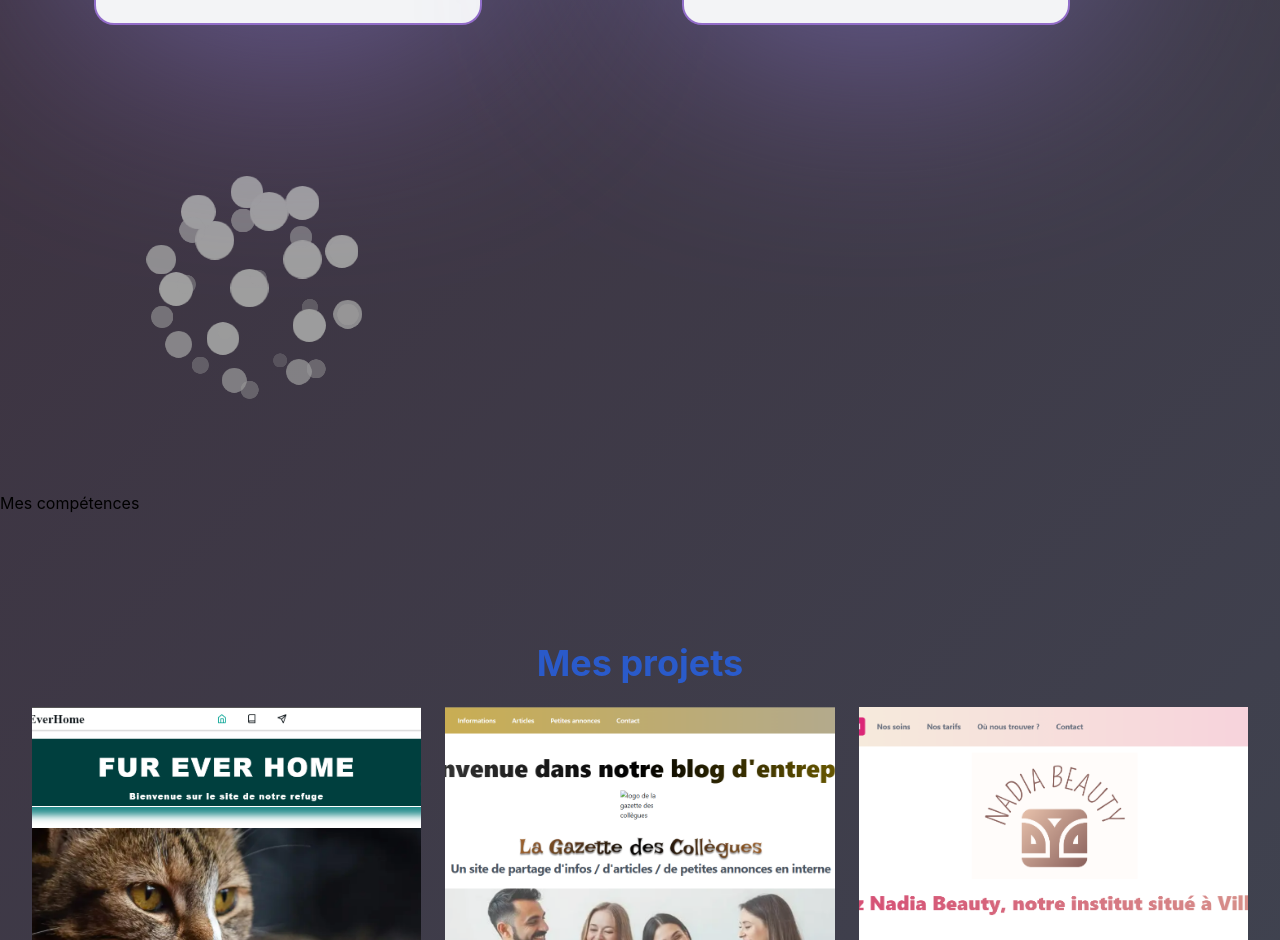
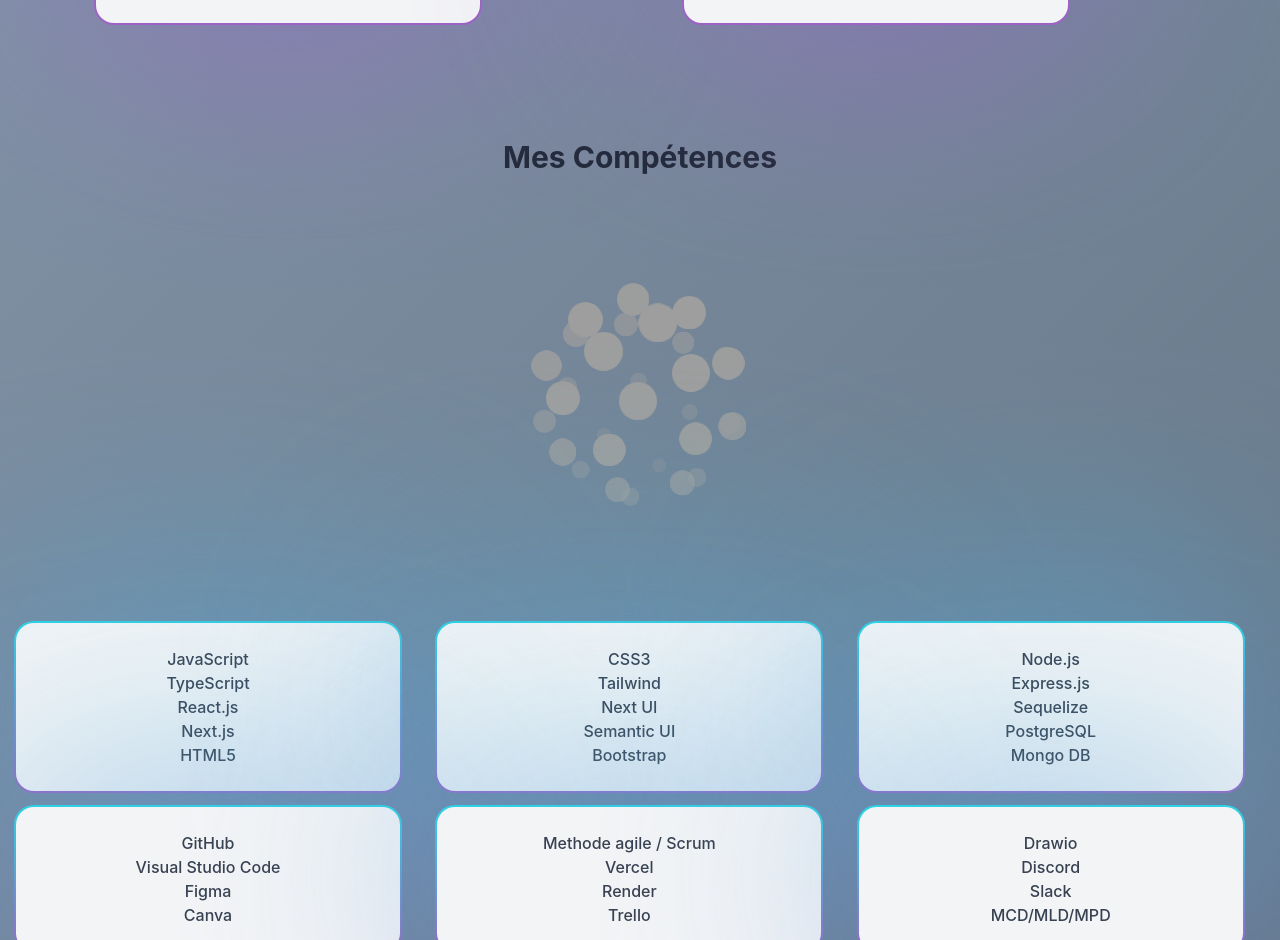
Before and after one commit to BakrimNadia/Portfolio-Nadia, a Next.js app: page / in a window 1280 px wide. Shown: the part 1860-2800 px from the top of the page. Built offline with nearby package versions, Linux system fonts and the light colour scheme.

Commit message:
add style to skill section

```diff
--- a/src/app/Components/CardNeon.tsx
+++ /dev/null
@@ -1,21 +0,0 @@
-import { NeonGradientCard } from "@/components/ui/neon-gradient-card";
-
-export function CardNeon() {
-  return (
-    <NeonGradientCard className="max-w-sm items-center justify-center text-center">
-      <span className="pointer-events-none z-10 h-full whitespace-pre-wrap bg-gradient-to-br from-[#ff2975] from-35% to-[#00FFF1] bg-clip-text text-center text-xl leading-none tracking-tighter text-transparent dark:drop-shadow-[0_5px_5px_rgba(0,0,0,0.8)]">
-      <p className="text-lg leading-relaxed text-justify">
-            Issue d’un cursus universitaire Licence en AES (Administration Économique et Sociale) spécialisée en management, j’ai commencé ma carrière professionnelle dans des secteurs aussi dynamiques que la grande distribution et le transport. Ces expériences m’ont permis de développer des compétences en gestion, en organisation, et en relation client, tout en cultivant une rigueur et une capacité d’adaptation précieuses.
-            <br />
-            <br />
-            Cependant, ma passion pour les nouvelles technologies et le développement web a toujours été un moteur dans ma vie. Curieuse et créative de nature, j’ai décidé de suivre ma vocation en me reconvertissant dans le domaine du développement web.
-            <br />
-            <br />
-            Pour concrétiser ce projet, j’ai intégré l’école O’clock où j’ai suivi une formation intensive de développeur web Full Stack JavaScript. Cette expérience immersive m’a permis d’acquérir des bases solides en programmation, de maîtriser les technologies front-end et back-end, et de mener à bien des projets concrets dans un environnement collaboratif.
-          </p>
-      </span>
-    </NeonGradientCard>
-
-
-  );
-}
--- a/src/app/Components/Contact.tsx
+++ b/src/app/Components/Contact.tsx
@@ -113,7 +113,7 @@ export default function Contact() {
         <div className="mt-10">
           <button
             type="submit"
-            className="block w-full rounded-md bg-rose-300 px-3.5 py-2.5 text-center text-sm font-semibold text-white shadow-sm hover:bg-rose-200 focus-visible:outline focus-visible:outline-2 focus-visible:outline-offset-2 focus-visible:outline-indigo-600"
+            className="block w-full rounded-md bg-gradient-to-r from-blue-400 to-rose-400 px-3.5 py-2.5 text-center text-sm font-semibold text-white shadow-sm hover:bg-rose-200 focus-visible:outline focus-visible:outline-2 focus-visible:outline-offset-2 focus-visible:outline-indigo-600"
           >
             Envoyer
           </button>
--- a/src/app/Components/Footer.tsx
+++ b/src/app/Components/Footer.tsx
@@ -8,20 +8,20 @@ const Footer = () => {
     <FooterContainer>
       <IconsContainer>
         <IconLink
-          href="https://www.linkedin.com/in/tonprofil"
+          href="https://www.linkedin.com/in/nadia-d-405849b9/"
           target="_blank"
           rel="noopener noreferrer"
         >
           <FaLinkedin size={30} />
         </IconLink>
         <IconLink
-          href="https://github.com/tonusername"
+          href="https://github.com/BakrimNadia"
           target="_blank"
           rel="noopener noreferrer"
         >
           <FaGithub size={30} />
         </IconLink>
-        <IconLink href="mailto:tonemail@example.com">
+        <IconLink href="nadiabakrim06@gmail.com">
           <FaEnvelope size={30} />
         </IconLink>
       </IconsContainer>
--- a/src/app/Components/Navbar.tsx
+++ b/src/app/Components/Navbar.tsx
@@ -1,3 +1,5 @@
+'use client';
+
 import { Disclosure, DisclosureButton, DisclosurePanel } from '@headlessui/react'
 import { Bars3Icon, XMarkIcon } from '@heroicons/react/24/outline'
 
--- a/src/app/Components/Projects.tsx
+++ b/src/app/Components/Projects.tsx
@@ -18,7 +18,7 @@ const callouts = [
     {
       name: 'Nadia beauty',
       description: 'Projet Front-end réalisé seule - technologies utilisées : React.js Next.js- Tailwind CSS - Déploiement : Vercel',
-      imageSrc: '/images/beauty.png',
+      imageSrc: '/images/beauty1.png',
       imageAlt: 'Collection of four insulated travel bottles on wooden shelf.',
       href: 'https://nadiabeauty.vercel.app/',
     },
--- a/src/app/Components/Skills.tsx
+++ b/src/app/Components/Skills.tsx
@@ -1,3 +1,4 @@
+import { NeonGradientCard } from "@/components/ui/neon-gradient-card";
 import { IconCloud } from "../../components/ui/icon-cloud";
 
 const slugs = [
@@ -39,14 +40,80 @@ export function Skills() {
   );
 
   return (
-    <div>
-    <div className="relative flex size-full max-w-lg items-center justify-center overflow-hidden rounded-lg bg-background">
+    <div className="container mx-auto px-4 py-12">
+       <h1 className="text-3xl font-bold text-gray-800 text-center">
+            Mes Compétences
+          </h1>
+    <div className="relative flex size-full max-w-lg items-center justify-center overflow-hidden rounded-lg mx-auto p-6">
       <IconCloud images={images} />
     </div>
-    <div>
-<h1>Mes compétences</h1>
-    </div>
+     {/* Section compétences */}
+     <div className="flex flex-col gap-6 text-center">
+          <div className="grid grid-cols-1 md:grid-cols-2 lg:grid-cols-3 gap-4">
 
-    </div>
+            <NeonGradientCard className="max-w-sm items-center justify-center text-center transform transition-all duration-500 hover:scale-105">
+                          <span className="pointer-events-none z-10 h-full whitespace-pre-wrap bg-gradient-to-br from-[#ff2975] from-35% to-[#00FFF1] bg-clip-text text-center text-xl leading-none tracking-tighter dark:drop-shadow-[0_5px_5px_rgba(0,0,0,0.8)]"></span>
+            <ul>
+              <li className="text-gray-700 font-medium">JavaScript</li>
+              <li className="text-gray-700 font-medium">TypeScript</li>
+              <li className="text-gray-700 font-medium">React.js</li>
+              <li className="text-gray-700 font-medium">Next.js</li>
+              <li className="text-gray-700 font-medium">HTML5</li>
+              </ul>
+              </NeonGradientCard>
+              <NeonGradientCard className="max-w-sm items-center justify-center text-center transform transition-all duration-500 hover:scale-105">
+                            <span className="pointer-events-none z-10 h-full whitespace-pre-wrap bg-gradient-to-br from-[#ff2975] from-35% to-[#00FFF1] bg-clip-text text-center text-xl leading-none tracking-tighter dark:drop-shadow-[0_5px_5px_rgba(0,0,0,0.8)]"></span>
+            <ul>
+              <li className="text-gray-700 font-medium">CSS3</li>
+              <li className="text-gray-700 font-medium">Tailwind</li>
+              <li className="text-gray-700 font-medium">Next UI</li>
+              <li className="text-gray-700 font-medium">Semantic UI</li>
+              <li className="text-gray-700 font-medium">Bootstrap</li>
+            </ul>
+            </NeonGradientCard>
+
+           <NeonGradientCard className="max-w-sm items-center justify-center text-center transform transition-all duration-500 hover:scale-105">
+                         <span className="pointer-events-none z-10 h-full whitespace-pre-wrap bg-gradient-to-br from-[#ff2975] from-35% to-[#00FFF1] bg-clip-text text-center text-xl leading-none tracking-tighter dark:drop-shadow-[0_5px_5px_rgba(0,0,0,0.8)]"></span>
+            <ul>
+              <li className="text-gray-700 font-medium">Node.js</li>
+              <li className="text-gray-700 font-medium">Express.js</li>
+              <li className="text-gray-700 font-medium">Sequelize</li>
+              <li className="text-gray-700 font-medium">PostgreSQL</li>
+              <li className="text-gray-700 font-medium">Mongo DB</li>
+              </ul>
+              </NeonGradientCard>
+
+              <NeonGradientCard className="max-w-sm items-center justify-center text-center transform transition-all duration-500 hover:scale-105">
+                            <span className="pointer-events-none z-10 h-full whitespace-pre-wrap bg-gradient-to-br from-[#ff2975] from-35% to-[#00FFF1] bg-clip-text text-center text-xl leading-none tracking-tighter dark:drop-shadow-[0_5px_5px_rgba(0,0,0,0.8)]"></span>
+            <ul>
+              <li className="text-gray-700 font-medium">GitHub</li>
+              <li className="text-gray-700 font-medium">Visual Studio Code</li>
+              <li className="text-gray-700 font-medium">Figma</li>
+              <li className="text-gray-700 font-medium">Canva</li>
+            </ul>
+            </NeonGradientCard>
+
+        <NeonGradientCard className="max-w-sm items-center justify-center text-center transform transition-all duration-500 hover:scale-105">
+                  <span className="pointer-events-none z-10 h-full whitespace-pre-wrap bg-gradient-to-br from-[#ff2975] from-35% to-[#00FFF1] bg-clip-text text-center text-xl leading-none tracking-tighter dark:drop-shadow-[0_5px_5px_rgba(0,0,0,0.8)]"></span>
+            <ul>
+              <li className="text-gray-700 font-medium">Methode agile / Scrum</li>
+              <li className="text-gray-700 font-medium">Vercel</li>
+              <li className="text-gray-700 font-medium">Render</li>
+              <li className="text-gray-700 font-medium">Trello</li>
+              </ul>
+              </NeonGradientCard>
+
+        <NeonGradientCard className="max-w-sm items-center justify-center text-center transform transition-all duration-500 hover:scale-105">
+              <span className="pointer-events-none z-10 h-full whitespace-pre-wrap bg-gradient-to-br from-[#ff2975] from-35% to-[#00FFF1] bg-clip-text text-center text-xl leading-none tracking-tighter dark:drop-shadow-[0_5px_5px_rgba(0,0,0,0.8)]"></span>
+            <ul>
+              <li className="text-gray-700 font-medium">Drawio</li>
+              <li className="text-gray-700 font-medium">Discord</li>
+              <li className="text-gray-700 font-medium">Slack</li>
+              <li className="text-gray-700 font-medium">MCD/MLD/MPD</li>
+            </ul>
+            </NeonGradientCard>
+          </div>
+        </div>
+      </div>
   );
-}
+};
--- a/src/app/globals.css
+++ b/src/app/globals.css
@@ -6,7 +6,7 @@ body {
   margin: 0;
   padding: 0;
   font-family: -apple-system, BlinkMacSystemFont, 'Segoe UI', Roboto, 'Helvetica Neue', Arial, sans-serif;
-  background: linear-gradient(135deg, #340552, #3a1f2e, #42535f, #080808);
+  background: linear-gradient(135deg, #f5bcea, #a0b0c8, #42535f, #080808);
   background-size: 400% 400%; /* Pour l'effet de mouvement éventuel */
   min-height: 100vh;
   display: flex;
```
Also changed, not shown: public/images/beauty1.png (added).
